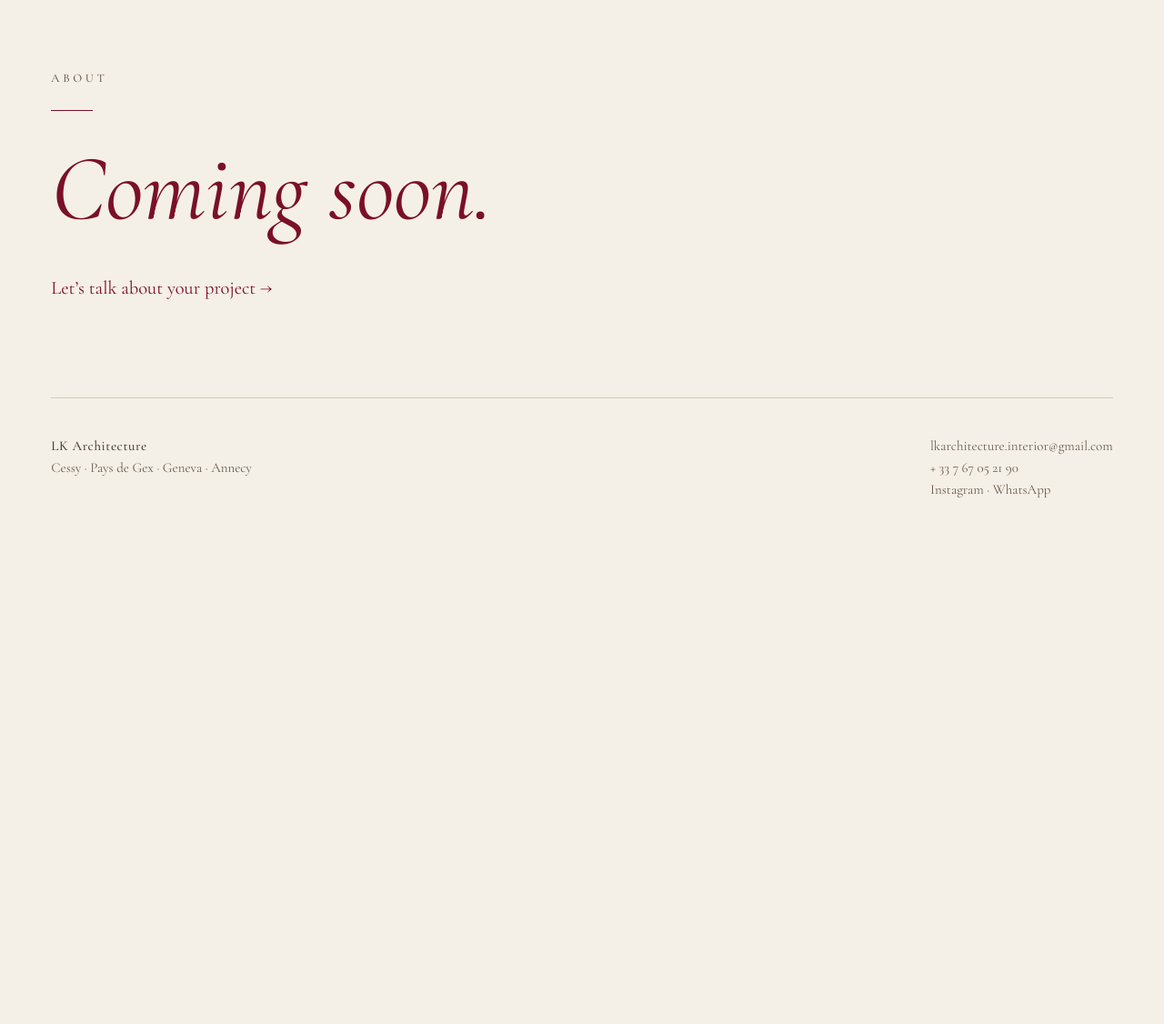
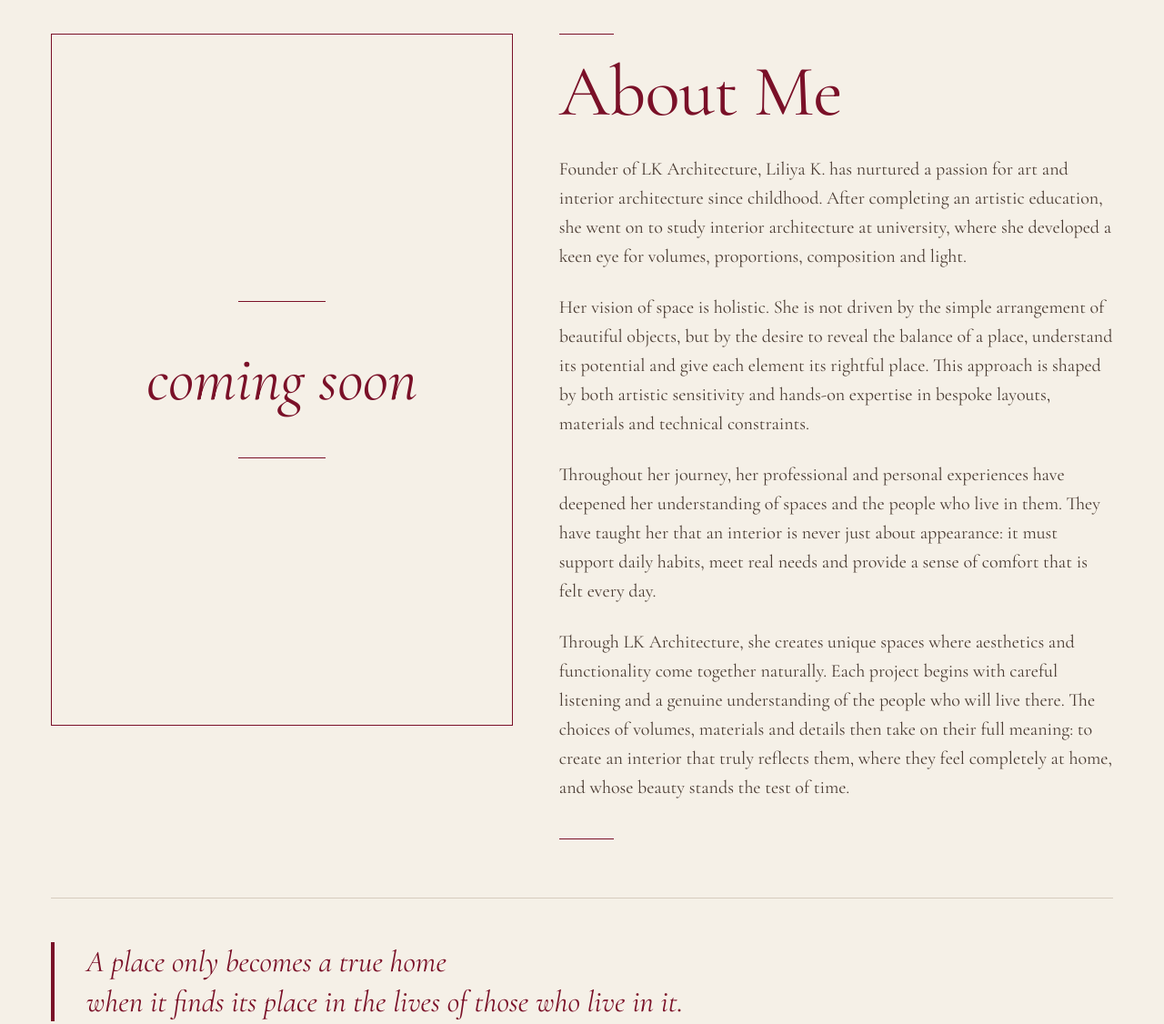
Before and after one commit to kamilertugrul07/lk-architecture, a plain HTML site: page en/a-propos.html in a window 1280 px wide. Shown: the part 100-1226 px from the top of the page at 91% size. Before the commit the page ends 800 px from the top, so only its background shows below. Drawn offline with nearby package versions, Linux system fonts and the light colour scheme.

Commit message:
Add About page content in French and English
Portrait frame stays a coming-soon placeholder. The page is now indexable and in the sitemap (14 URLs).

Co-Authored-By: Claude Opus 5.5 <noreply@anthropic.com>

```diff
--- a/css/style.css
+++ b/css/style.css
@@ -407,6 +407,27 @@ html.is-entering .doors {
 .soon .rule { width: 46px; }
 .soon h1 { margin: 8px 0 16px; font-weight: 400; font-style: italic; color: var(--burgundy); font-size: clamp(56px, 8vw, 120px); line-height: 1.04; }
 
+/* ───────────────────────── BIO (À PROPOS) ───────────────────────── */
+.bio { display: grid; grid-template-columns: 1fr; gap: 40px; padding-block: clamp(40px, 5vw, 72px); }
+.bio__portrait { display: flex; align-items: center; justify-content: center; border: 1px solid var(--burgundy); aspect-ratio: 4 / 3; }
+.bio__portrait p { display: flex; flex-direction: column; align-items: center; gap: clamp(28px, 4vw, 56px); margin: 0; color: var(--burgundy); font-style: italic; font-size: clamp(44px, 5.4vw, 80px); line-height: 1; }
+.bio__portrait .rule { width: clamp(72px, 7.5vw, 108px); background: var(--burgundy); }
+.bio__text { display: flex; flex-direction: column; align-items: flex-start; color: var(--ink); }
+.bio__text .rule { width: 60px; background: var(--burgundy); }
+.bio__text h1 { margin: 22px 0 28px; font-weight: 400; color: var(--burgundy); font-size: clamp(52px, 6.2vw, 92px); line-height: 1.04; letter-spacing: -.01em; }
+.bio__text p { margin: 0 0 1.2em; max-width: 34em; }
+.bio__text p:last-of-type { margin-bottom: 2em; }
+.bio__quote { margin: 0 0 var(--section); padding: clamp(32px, 4vw, 48px) 0 0; border-top: 1px solid var(--line); color: var(--burgundy); font-style: italic; font-size: clamp(24px, 2.6vw, 38px); line-height: 1.3; }
+.bio__quote { position: relative; padding-left: clamp(22px, 3vw, 40px); }
+.bio__quote::before { content: ""; position: absolute; left: 0; top: clamp(32px, 4vw, 48px); bottom: 0; width: 4px; background: var(--burgundy); }
+@media (min-width: 900px) {
+  .bio { grid-template-columns: 5fr 6fr; gap: clamp(32px, 4vw, 64px); align-items: start; }
+  .bio__portrait { aspect-ratio: 2 / 3; }
+}
+@media (max-width: 700px) {
+  .bio__quote br { display: none; }
+}
+
 /* ───────────────────────── À PROPOS ───────────────────────── */
 .about { display: grid; grid-template-columns: 1fr; gap: 48px; padding-bottom: var(--section); }
 .about__media { margin: 0; overflow: hidden; }
--- a/en/a-propos.html
+++ b/en/a-propos.html
@@ -3,9 +3,8 @@
 <head>
   <meta charset="utf-8">
   <meta name="viewport" content="width=device-width, initial-scale=1">
-  <title>About — Coming soon | LK Architecture</title>
-  <meta name="description" content="This LK Architecture page is coming soon.">
-  <meta name="robots" content="noindex">
+  <title>About — Liliya K., founder of LK Architecture | Cessy, Pays de Gex</title>
+  <meta name="description" content="Liliya K., founder of LK Architecture: a path between art and interior architecture, and a holistic vision of space, in Cessy, the Pays de Gex and Geneva.">
   <meta name="theme-color" content="#F5F0E7">
   <!--hreflang--><link rel="canonical" href="https://lkarchitecture.fr/en/a-propos">
   <link rel="alternate" hreflang="fr" href="https://lkarchitecture.fr/a-propos">
@@ -18,8 +17,8 @@
   <meta property="og:type" content="website">
   <meta property="og:site_name" content="LK Architecture">
   <meta property="og:url" content="https://lkarchitecture.fr/en/a-propos">
-  <meta property="og:title" content="About — Coming soon | LK Architecture">
-  <meta property="og:description" content="This LK Architecture page is coming soon.">
+  <meta property="og:title" content="About — Liliya K., founder of LK Architecture | Cessy, Pays de Gex">
+  <meta property="og:description" content="Liliya K., founder of LK Architecture: a path between art and interior architecture, and a holistic vision of space, in Cessy, the Pays de Gex and Geneva.">
   <meta property="og:image" content="https://lkarchitecture.fr/img/contact-notebook-1100.jpg">
   <meta name="twitter:card" content="summary_large_image">
   <script defer src="https://cloud.umami.is/script.js" data-website-id="1e18dbaa-b5ef-42c0-b676-d9ca4c27ec3a"></script><!--/hreflang-->
@@ -44,12 +43,22 @@
   </header>
 
   <main class="container">
-    <section class="soon" aria-labelledby="soon-title">
-      <p class="label soon__label" data-reveal>About</p>
-      <span class="rule" data-reveal></span>
-      <h1 id="soon-title" data-reveal>Coming soon.</h1>
-      <a class="local-area__cta" href="contact.html" data-transition data-reveal>Let’s talk about your project <span class="arrow" aria-hidden="true">→</span></a>
+    <section class="bio" aria-labelledby="bio-title">
+      <div class="bio__portrait" data-reveal>
+        <p><span class="rule"></span>coming soon<span class="rule"></span></p>
+      </div>
+      <div class="bio__text" data-reveal>
+        <span class="rule"></span>
+        <h1 id="bio-title">About Me</h1>
+        <p>Founder of LK Architecture, Liliya K. has nurtured a passion for art and interior architecture since childhood. After completing an artistic education, she went on to study interior architecture at university, where she developed a keen eye for volumes, proportions, composition and light.</p>
+        <p>Her vision of space is holistic. She is not driven by the simple arrangement of beautiful objects, but by the desire to reveal the balance of a place, understand its potential and give each element its rightful place. This approach is shaped by both artistic sensitivity and hands-on expertise in bespoke layouts, materials and technical constraints.</p>
+        <p>Throughout her journey, her professional and personal experiences have deepened her understanding of spaces and the people who live in them. They have taught her that an interior is never just about appearance: it must support daily habits, meet real needs and provide a sense of comfort that is felt every day.</p>
+        <p>Through LK Architecture, she creates unique spaces where aesthetics and functionality come together naturally. Each project begins with careful listening and a genuine understanding of the people who will live there. The choices of volumes, materials and details then take on their full meaning: to create an interior that truly reflects them, where they feel completely at home, and whose beauty stands the test of time.</p>
+        <span class="rule"></span>
+      </div>
     </section>
+
+    <blockquote class="bio__quote" data-reveal>A place only becomes a true home <br>when it finds its place in the lives of those who live in it.</blockquote>
 
     <footer class="site-footer">
       <div><strong>LK Architecture</strong><br>Cessy · <a href="architecture-interieur-pays-de-gex.html" data-transition>Pays de Gex</a> · <a href="architecture-interieur-geneve.html" data-transition>Geneva</a> · <a href="architecture-interieur-annecy.html" data-transition>Annecy</a></div>
```
Also changed, not shown: a-propos.html (+19 -10 lines), sitemap.xml (+14 -0 lines).
